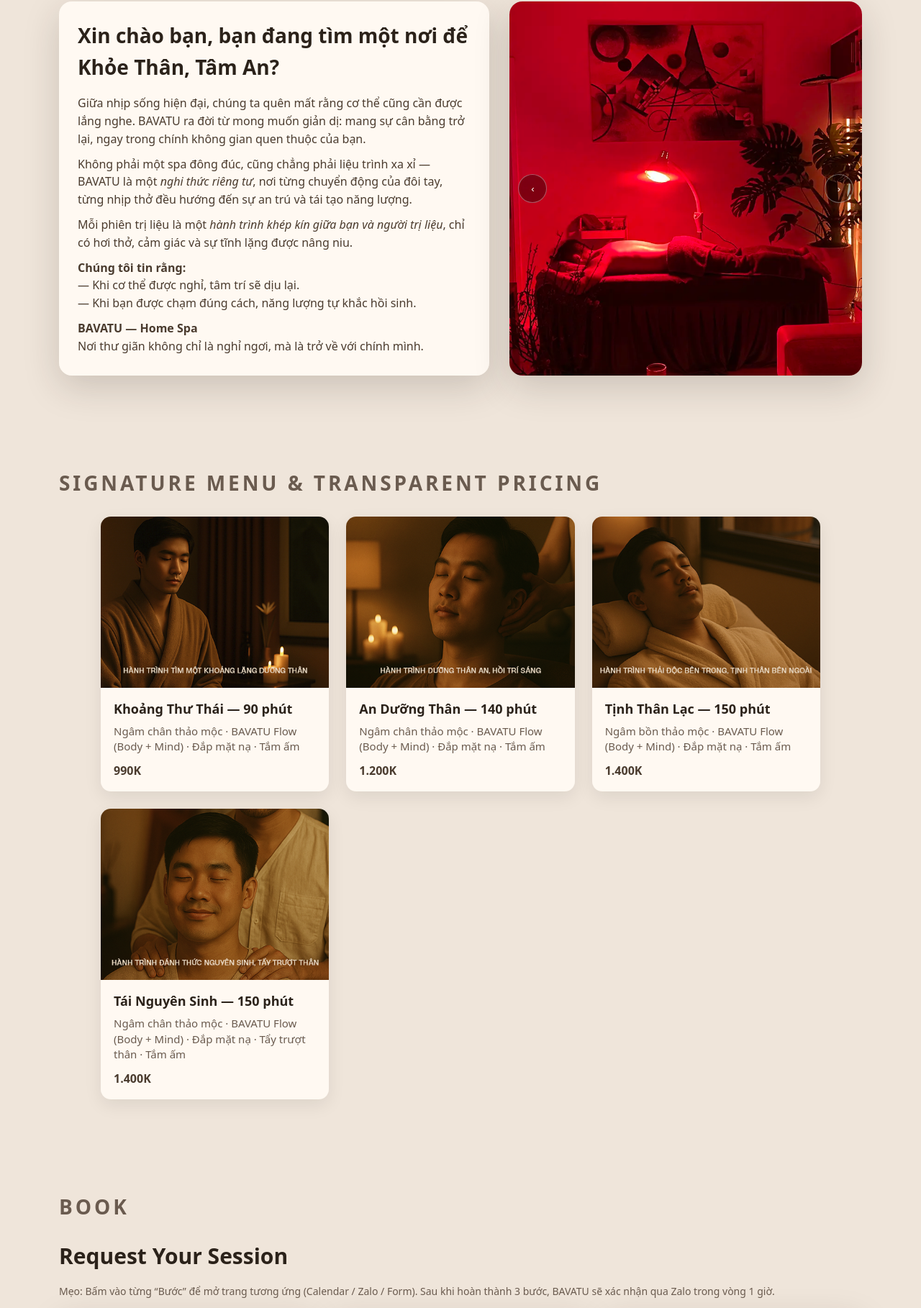
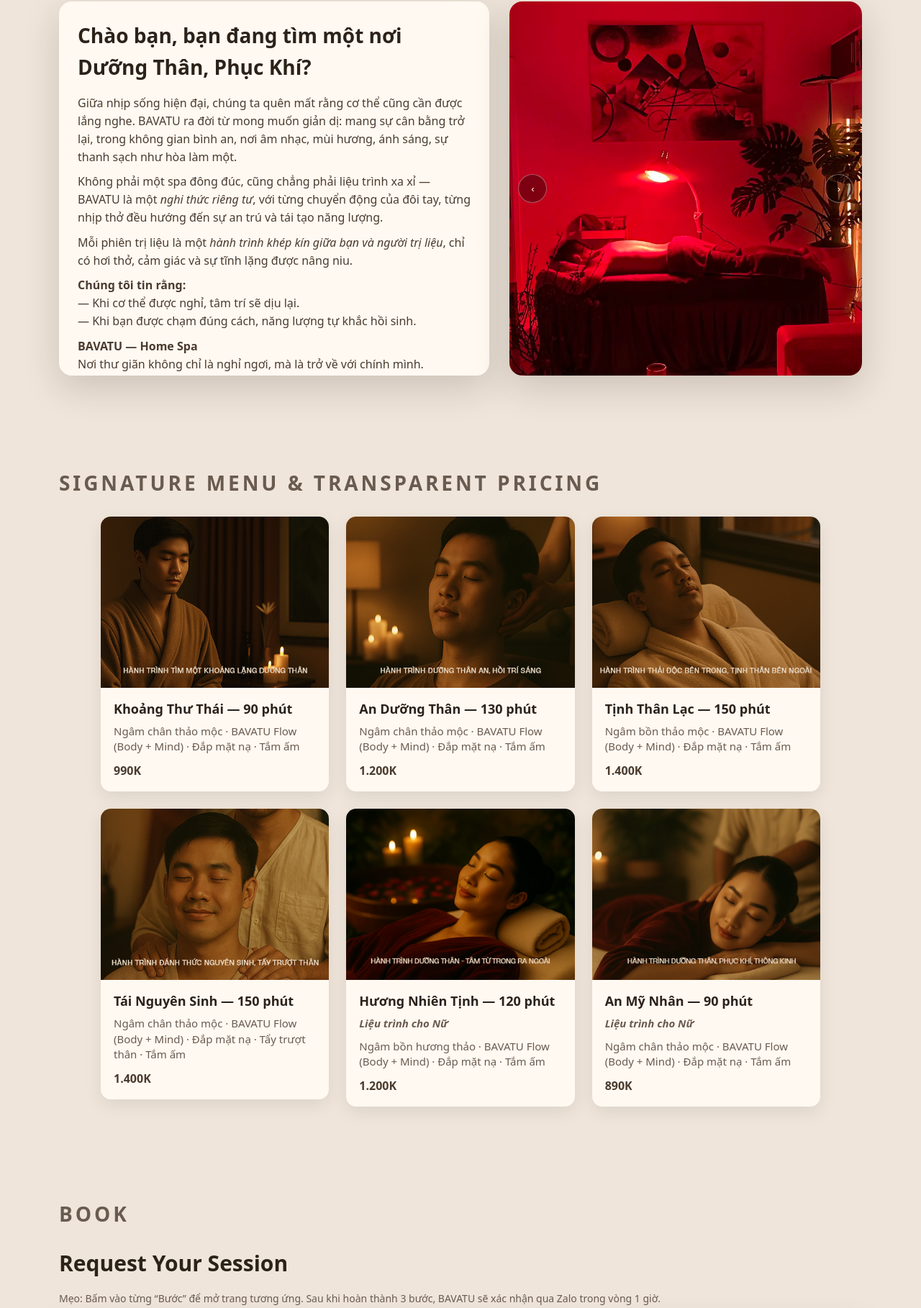
Before and after one commit to bavatu-spa/bavatu, a plain HTML site: page index.html in a window 1280 px wide. Shown: the part 914-2732 px from the top of the page at 72% size. Drawn offline with Linux system fonts and the light colour scheme.

Commit message:
Add files via upload
update menu, Favicon

```diff
--- a/index.html
+++ b/index.html
@@ -273,11 +273,11 @@
 
     <div class="story-grid">
       <article class="story-card">
-        <h3>Xin chào bạn, bạn đang tìm một nơi để Khỏe Thân, Tâm An?</h3>
+        <h3>Chào bạn, bạn đang tìm một nơi Dưỡng Thân, Phục Khí?</h3>
         <p>Giữa nhịp sống hiện đại, chúng ta quên mất rằng cơ thể cũng cần được lắng nghe.
-        BAVATU ra đời từ mong muốn giản dị: mang sự cân bằng trở lại, ngay trong chính không gian quen thuộc của bạn.</p>
+        BAVATU ra đời từ mong muốn giản dị: mang sự cân bằng trở lại, trong không gian bình an, nơi âm nhạc, mùi hương, ánh sáng, sự thanh sạch như hòa làm một.</p>
         <p>Không phải một spa đông đúc, cũng chẳng phải liệu trình xa xỉ — BAVATU là một <em>nghi thức riêng tư</em>,
-        nơi từng chuyển động của đôi tay, từng nhịp thở đều hướng đến sự an trú và tái tạo năng lượng.</p>
+        với từng chuyển động của đôi tay, từng nhịp thở đều hướng đến sự an trú và tái tạo năng lượng.</p>
         <p>Mỗi phiên trị liệu là một <em>hành trình khép kín giữa bạn và người trị liệu</em>, chỉ có hơi thở,
         cảm giác và sự tĩnh lặng được nâng niu.</p>
         <p><strong>Chúng tôi tin rằng:</strong><br>
@@ -318,9 +318,9 @@
       </article>
 
       <article class="card">
-        <img src="menu-an-duong-than.png" alt="An Dưỡng Thân — 140 phút" loading="lazy" decoding="async" width="960" height="540">
+        <img src="menu-an-duong-than.png" alt="An Dưỡng Thân — 130 phút" loading="lazy" decoding="async" width="960" height="540">
         <div class="card-body">
-          <h4>An Dưỡng Thân — 140 phút</h4>
+          <h4>An Dưỡng Thân — 130 phút</h4>
           <p>Ngâm chân thảo mộc · BAVATU Flow (Body + Mind) · Đắp mặt nạ · Tắm ấm</p>
           <div class="price">1.200K</div>
         </div>
@@ -343,6 +343,26 @@
           <div class="price">1.400K</div>
         </div>
       </article>
+
+	<article class="card">
+        <img src="menu-huong-nhien-tinh.png" alt="Hương Nhiên Tịnh — 120 phút" loading="lazy" decoding="async" width="960" height="540">
+        <div class="card-body">
+          <h4>Hương Nhiên Tịnh — 120 phút</h4>
+	<p><strong><em><brown>Liệu trình cho Nữ</em></strong></brown></p>
+          <p>Ngâm bồn hương thảo · BAVATU Flow (Body + Mind) · Đắp mặt nạ · Tắm ấm</p>
+          <div class="price">1.200K</div>
+        </div>
+      </article>
+
+<article class="card">
+        <img src="menu-an-my-nhan.png" alt="An Mỹ Nhân — 90 phút" loading="lazy" decoding="async" width="960" height="540">
+        <div class="card-body">
+          <h4>An Mỹ Nhân — 90 phút</h4>
+	<p><strong><em><brown>Liệu trình cho Nữ</em></strong></brown></p>
+          <p>Ngâm chân thảo mộc · BAVATU Flow (Body + Mind) · Đắp mặt nạ · Tắm ấm</p>
+          <div class="price">890K</div>
+        </div>
+      </article>
     </div>
   </section>
 
@@ -351,7 +371,7 @@
     <h2 class="section-title">Book</h2>
 
     <h3 style="margin:0 0 10px 0;font-size:30px;color:var(--ink)">Request Your Session</h3>
-    <p class="hint">Mẹo: Bấm vào từng “Bước” để mở trang tương ứng (Calendar / Zalo / Form). Sau khi hoàn thành 3 bước, BAVATU sẽ xác nhận qua Zalo trong vòng 1 giờ.</p>
+    <p class="hint">Mẹo: Bấm vào từng “Bước” để mở trang tương ứng. Sau khi hoàn thành 3 bước, BAVATU sẽ xác nhận qua Zalo trong vòng 1 giờ.</p>
 
     <div class="steps" style="margin-top:18px">
       <div class="step">
@@ -373,7 +393,6 @@
       </div>
     </div>
 
-    <div class="hint">Sau khi hoàn thành 3 bước, BAVATU sẽ xác nhận qua Zalo trong vòng 1 giờ.</div>
   </section>
 
   <!-- TESTIMONIALS -->
@@ -401,23 +420,26 @@
       <div class="glass">
         <div class="faq">
           <div class="faq-item">
-            <div class="faq-q">BAVATU có phục vụ tại nhà không? <span class="chev">▼</span></div>
+            <div class="faq-q">BAVATU Flow (Body + Mind) là gì? <span class="chev">▼</span></div>
             <div class="faq-a"><div>
-              <p>Hiện tại BAVATU phục vụ theo lịch hẹn riêng, tại không gian Home Spa kín đáo và yên tĩnh để đảm bảo trải nghiệm tốt nhất.</p>
+              <p>Đây là nghi thức được kết tinh từ Thấu cảm – Năng lượng – Kỹ thuật đặc trưng của BAVATU.
+Không một cái Chạm nào là vô nghĩa – mỗi chuyển động đều mang ý thức và cảm nhận, dựa trên châm ngôn:
+
+“Tay đặt đâu – Trí ở đó.” -</p>
             </div></div>
           </div>
 
           <div class="faq-item">
-            <div class="faq-q">Có cần chuẩn bị gì trước khi trải nghiệm? <span class="chev">▼</span></div>
+            <div class="faq-q">Cần chuẩn bị gì trước khi trải nghiệm? <span class="chev">▼</span></div>
             <div class="faq-a"><div>
-              <p>Anh/chị chỉ cần đến đúng giờ đã hẹn. Chúng tôi chuẩn bị đầy đủ khăn, đồ uống ấm và những điều nhỏ tinh tế dành riêng cho anh/chị.</p>
+              <p>Xin Quý khách đến đúng giờ đã hẹn. Giữ thân sạch trước hoặc khi đến có thể tắm lại giúp hành trình BAVATU Flow được tối ưu. Hạn chế ăn quá no để cơ thể dễ dàng cảm nhận và tiếp nhận năng lượng hơn. </p>
             </div></div>
           </div>
 
           <div class="faq-item">
             <div class="faq-q">Có hỗ trợ chọn gói theo nhu cầu không? <span class="chev">▼</span></div>
             <div class="faq-a"><div>
-              <p>Có. Sau khi đặt lịch, anh/chị có thể nhập form sở thích/cơ địa; BAVATU sẽ cá nhân hoá liệu trình phù hợp.</p>
+              <p>Có. Sau khi đặt lịch, Quý khách có thể nhập form sở thích/cơ địa; BAVATU sẽ cá nhân hoá liệu trình phù hợp.</p>
             </div></div>
           </div>
         </div>
```
Also changed, not shown: Favicon.png (added), Favicon.webp (added), menu-an-my-nhan.png (added), menu-an-my-nhan.webp (added), menu-huong-nhien-tinh.png (added), menu-huong-nhien-tinh.webp (added).
